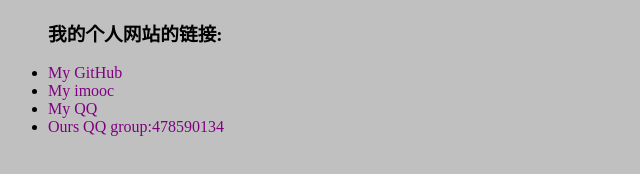
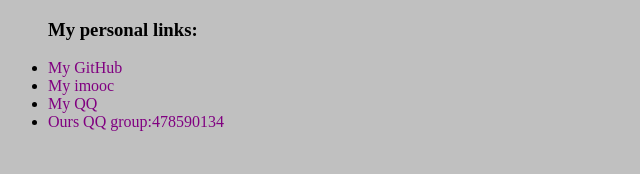
Before and after one commit to Kalimye/Web, a plain HTML site: page List.html in a window 1280 px wide. Shown: the whole page, without its empty margins (0-640 px from the left). Drawn offline with Linux system fonts and the light colour scheme.

Commit message:
Update List

```diff
--- a/List.html
+++ b/List.html
@@ -4,7 +4,7 @@
 	<base target="_blank">
 	<meta charset="utf-8">
 	<link rel="stylesheet" href="CSS/general.css" type="text/css" />
-	<title>列表</title>
+	<title>List</title>
 	<style type="text/css">
 		#listheader{
 		}
@@ -12,7 +12,7 @@
 </head>
 <body>
 <ul>
-	<h3 id="listheader">我的个人网站的链接:</h3>
+	<h3 id="listheader">My personal links:</h3>
 	<li><a href="https://github.com/WilliamEdwardZhang">My GitHub</a></li>
 	<li><a href="http://www.imooc.com/u/2238961">My imooc</a></li>
 	<li><a href="http://sighttp.qq.com/msgrd?v=3&uin=2690716237&site=&menu=yes" title="click this to add me into your QQ list">My QQ</a></li>
```
